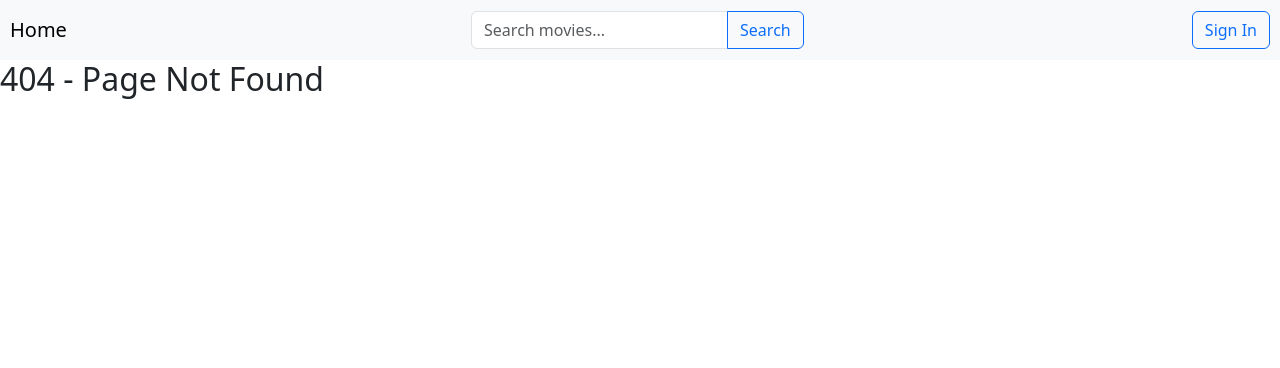
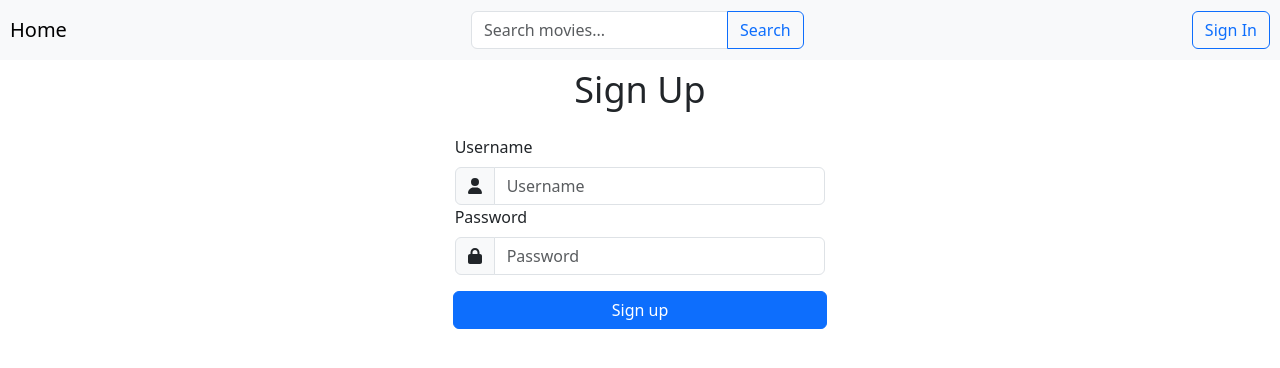
Before and after one commit to EpicCoco/CSCI4370-database, a React (Create React App) app in the folder finalproject/projfront/: page /sign-up in a window 1280 px wide. Before the commit this address had no page. Shown: the top 368 px of the page. Built offline with nearby package versions, Linux system fonts and the light colour scheme.

Commit message:
Sign in / sign up pages

```diff
--- a/finalproject/projfront/public/index.html
+++ b/finalproject/projfront/public/index.html
@@ -24,7 +24,7 @@
       work correctly both with client-side routing and a non-root public URL.
       Learn how to configure a non-root public URL by running `npm run build`.
     -->
-    <title>React App</title>
+    <title>Database project</title>
   </head>
   <body>
     <noscript>You need to enable JavaScript to run this app.</noscript>
--- a/finalproject/projfront/src/App.js
+++ b/finalproject/projfront/src/App.js
@@ -12,6 +12,7 @@ import { BrowserRouter, Route, Routes } from "react-router-dom";
 
 import Home from "./pages/Home";
 import SignIn from "./pages/SignIn";
+import SignUp from "./pages/SignUp";
 import NotFound from "./pages/NotFound";
 
 
@@ -30,6 +31,7 @@ function App() {
           <Route index element={<Home />} />
 
           <Route path="/sign-in" element={<SignIn />} />
+          <Route path="/sign-up" element={<SignUp />} />
 
           {/**<Route path="/movie/:id" element={<MovieDetail isLoggedIn={loggedIn} />} /> */}
           <Route path="*" element={<NotFound />} />
--- a/finalproject/projfront/src/components/TopNavbar.js
+++ b/finalproject/projfront/src/components/TopNavbar.js
@@ -1,8 +1,9 @@
 import React, { useState } from 'react';
-import { Link } from 'react-router-dom';
+import { Link, useNavigate } from 'react-router-dom';
 import { Navbar, Nav, Form, Button, InputGroup } from 'react-bootstrap';
 
 const TopNavbar = ({ isLoggedIn, onSearch }) => {
+  const navigate = useNavigate();
 
   const [searchQuery, setSearchQuery] = useState('');
 
@@ -11,7 +12,7 @@ const TopNavbar = ({ isLoggedIn, onSearch }) => {
   }
 
   const handleSignIn = () => {
-
+    navigate("/sign-in")
   }
 
   return (
--- a/finalproject/projfront/src/pages/SignIn.js
+++ b/finalproject/projfront/src/pages/SignIn.js
@@ -0,0 +1,116 @@
+import UserContext from "../context/UserContext";
+import "../css/App.css";
+
+//component imports
+import React, { useContext, useState } from "react";
+import { Button, Card, Col, Container, Form, InputGroup, Row } from "react-bootstrap";
+import { useNavigate } from "react-router-dom";
+
+// icon imports
+import { faUser, faLock } from "@fortawesome/free-solid-svg-icons";
+import { FontAwesomeIcon } from "@fortawesome/react-fontawesome";
+
+import axios from "axios";
+
+const SignIn = () => {
+  const [loggedIn, setLoggedIn, userData, setUserData] = useContext(UserContext);
+
+  const [username, setUsername] = useState("");
+  const [password, setPassword] = useState("");
+
+  const navigate = useNavigate();
+
+  const handleSignIn = async (e) => {
+    e.preventDefault();
+    try {
+      const url = new URL("http://localhost:8080/api/user/login");
+      url.searchParams.append("username", username);
+      url.searchParams.append("password", password);
+      axios
+        .post(url.toString())
+        .then((res) => {
+          setLoggedIn(true);
+          setUserData(res.data);
+          //console.log(res.data);
+          console.log("user successfully signed in");
+          navigate("/"); // Redirect to the home page
+        })
+        .catch((error) => {
+            console.error("Login failed:", error.response ? error.response.data : "no response");
+        });
+    } catch (error) {
+      console.error("Login failed:", error.response ? error.response.data : "no response");
+    }
+  };
+
+  return (
+    <div>
+      <Container fluid className="mt-2">
+        <Row className="justify-content-md-center align-items-center">
+          <Col md={4} className="d-flex justify-content-center">
+            <Card style={{ width: "100%", border: "none" }}>
+              <Card.Title className="text-center" style={{ fontSize: "36px" }}>
+                Sign In
+              </Card.Title>
+              <Card.Text className="text-center">
+                Don't have an account? <a href="/sign-up">Sign up here</a>
+              </Card.Text>
+              <Card.Body>
+                <Form onSubmit={handleSignIn}>
+                  <Form.Group
+                    controlId="formUsername"
+                    className="vertical-spacing"
+                  >
+                    <Form.Label>Username</Form.Label>
+                    <div className="custom-focus">
+                      <InputGroup>
+                        <InputGroup.Text>
+                          <FontAwesomeIcon icon={faUser} />
+                        </InputGroup.Text>
+                        <Form.Control
+                          type="text"
+                          placeholder={"Username"}
+                          value={username}
+                          autoComplete="username"
+                          onChange={(e) => setUsername(e.target.value)}
+                          required
+                        />
+                      </InputGroup>
+                    </div>
+                  </Form.Group>
+
+                  <Form.Group controlId="formPassword" className="vertical-spacing">
+                    <Form.Label>Password</Form.Label>
+                    <div className="custom-focus">
+                      <InputGroup>
+                        <InputGroup.Text>
+                          <FontAwesomeIcon icon={faLock} />
+                        </InputGroup.Text>
+                        <Form.Control
+                          type="password"
+                          placeholder={"Password"}
+                          value={password}
+                          autoComplete="current-password"
+                          onChange={(e) => setPassword(e.target.value)}
+                          required
+                        />
+                      </InputGroup>
+                    </div>
+                    <div style={{padding: "8px"}} />
+                  </Form.Group>
+                  <Row xs={2} md={1} className="g-1">
+                    <Button variant="primary" type="submit">
+                      Sign in
+                    </Button>
+                  </Row>
+                </Form>
+              </Card.Body>
+            </Card>
+          </Col>
+        </Row>
+      </Container>
+    </div>
+  );
+};
+
+export default SignIn;
--- a/finalproject/projfront/src/pages/SignUp.js
+++ b/finalproject/projfront/src/pages/SignUp.js
@@ -0,0 +1,97 @@
+import UserContext from "../context/UserContext";
+import "../css/App.css";
+
+//component imports
+import React, { useContext, useState } from "react";
+import { Button, Card, Col, Container, Form, InputGroup, Row } from "react-bootstrap";
+import { useNavigate } from "react-router-dom";
+
+// icon imports
+import { faUser, faLock } from "@fortawesome/free-solid-svg-icons";
+import { FontAwesomeIcon } from "@fortawesome/react-fontawesome";
+
+import axios from "axios";
+
+const SignUp = () => {
+  const [loggedIn, setLoggedIn, userData, setUserData] = useContext(UserContext);
+
+  const [username, setUsername] = useState("");
+  const [password, setPassword] = useState("");
+
+  const navigate = useNavigate();
+
+  const handleSignUp = async (e) => {
+    e.preventDefault();
+
+    //on success, go to sign in page
+    navigate("/sign-in");
+  };
+
+  return (
+    <div>
+      <Container fluid className="mt-2">
+        <Row className="justify-content-md-center align-items-center">
+          <Col md={4} className="d-flex justify-content-center">
+            <Card style={{ width: "100%", border: "none" }}>
+              <Card.Title className="text-center" style={{ fontSize: "36px" }}>
+                Sign Up
+              </Card.Title>
+              <Card.Body>
+                <Form onSubmit={handleSignUp}>
+                  <Form.Group
+                    controlId="formUsername"
+                    className="vertical-spacing"
+                  >
+                    <Form.Label>Username</Form.Label>
+                    <div className="custom-focus">
+                      <InputGroup>
+                        <InputGroup.Text>
+                          <FontAwesomeIcon icon={faUser} />
+                        </InputGroup.Text>
+                        <Form.Control
+                          type="text"
+                          placeholder={"Username"}
+                          value={username}
+                          autoComplete="username"
+                          onChange={(e) => setUsername(e.target.value)}
+                          required
+                        />
+                      </InputGroup>
+                    </div>
+                  </Form.Group>
+
+                  <Form.Group controlId="formPassword" className="vertical-spacing">
+                    <Form.Label>Password</Form.Label>
+                    <div className="custom-focus">
+                      <InputGroup>
+                        <InputGroup.Text>
+                          <FontAwesomeIcon icon={faLock} />
+                        </InputGroup.Text>
+                        <Form.Control
+                          type="password"
+                          placeholder={"Password"}
+                          value={password}
+                          autoComplete="current-password"
+                          onChange={(e) => setPassword(e.target.value)}
+                          required
+                        />
+                      </InputGroup>
+                    </div>
+                    <div style={{padding: "8px"}} />
+                  </Form.Group>
+                  <Row xs={2} md={1} className="g-1">
+                    <Button variant="primary" type="submit">
+                      Sign up
+                    </Button>
+                  </Row>
+                </Form>
+              </Card.Body>
+            </Card>
+          </Col>
+        </Row>
+      </Container>
+    </div>
+  );
+};
+
+export default SignUp;
```
